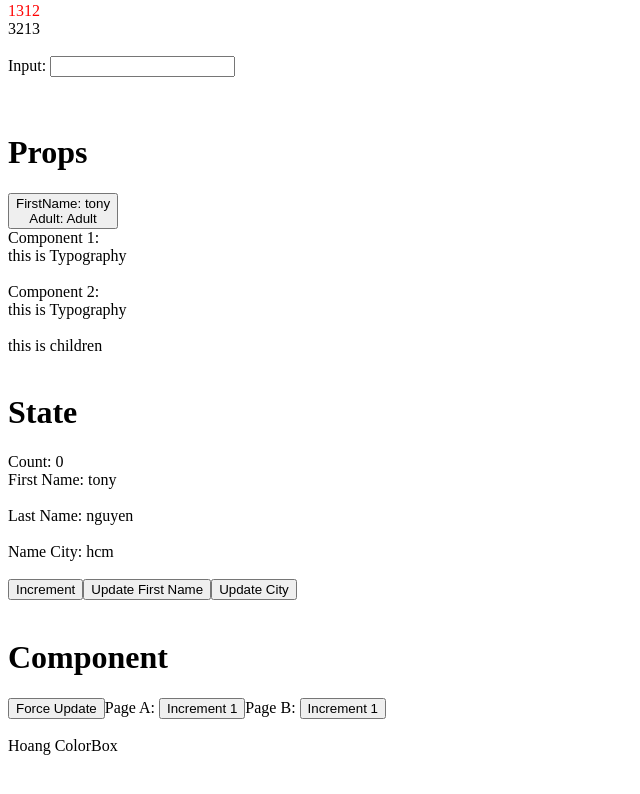
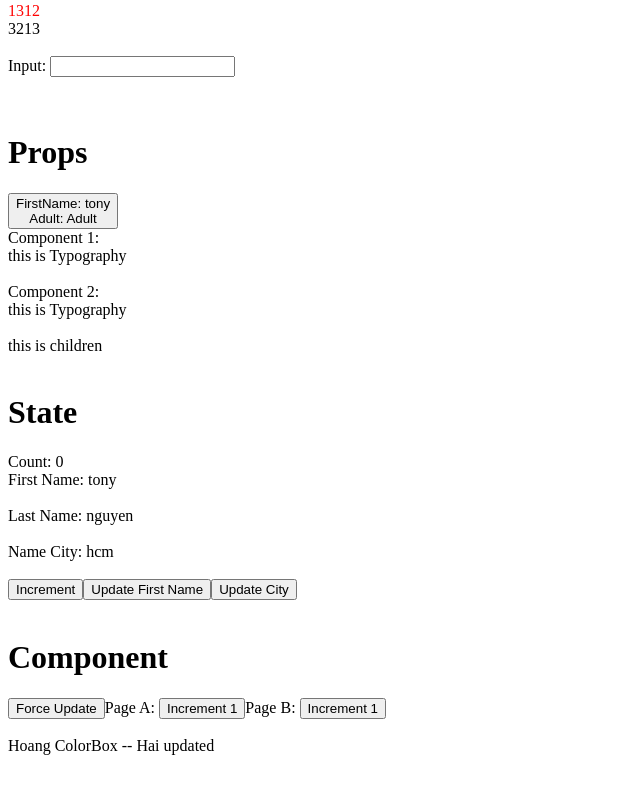
Before and after one commit to pyke1501/React-course, a React (Vite) app: page / in a window 1280 px wide. Shown: the part 236-1030 px from the top of the page, without its empty margins (0-640 px from the left). Built offline with nearby package versions, Linux system fonts and the light colour scheme.

Commit message:
Hai-1234 feat: update HoangColorBox.

```diff
--- a/src/sampleApp/hoang/HoangColorBox.tsx
+++ b/src/sampleApp/hoang/HoangColorBox.tsx
@@ -1,9 +1,7 @@
-import React from 'react'
+import React from "react";
 
 function HoangColorBox() {
-  return (
-    <div>Hoang ColorBox</div>
-  )
+  return <div>Hoang ColorBox -- Hai updated</div>;
 }
 
-export default HoangColorBox
+export default HoangColorBox;
```
